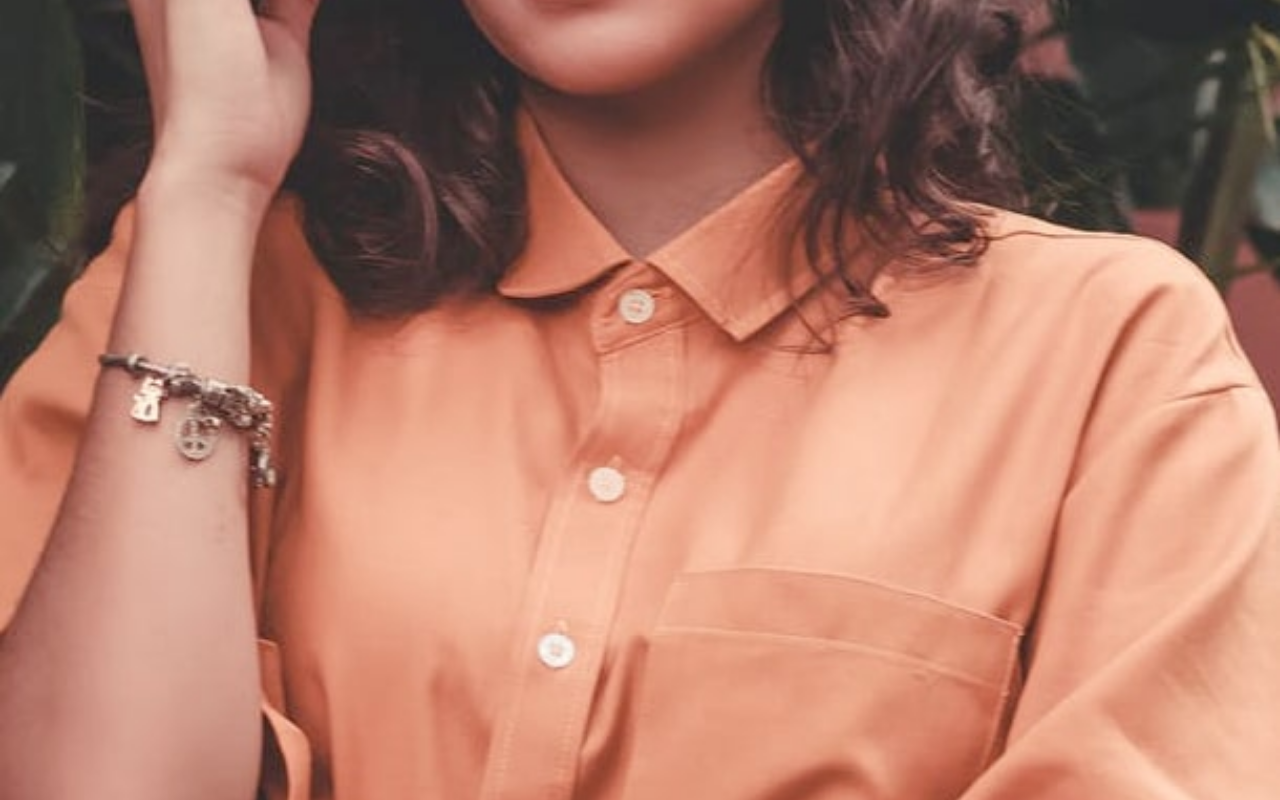
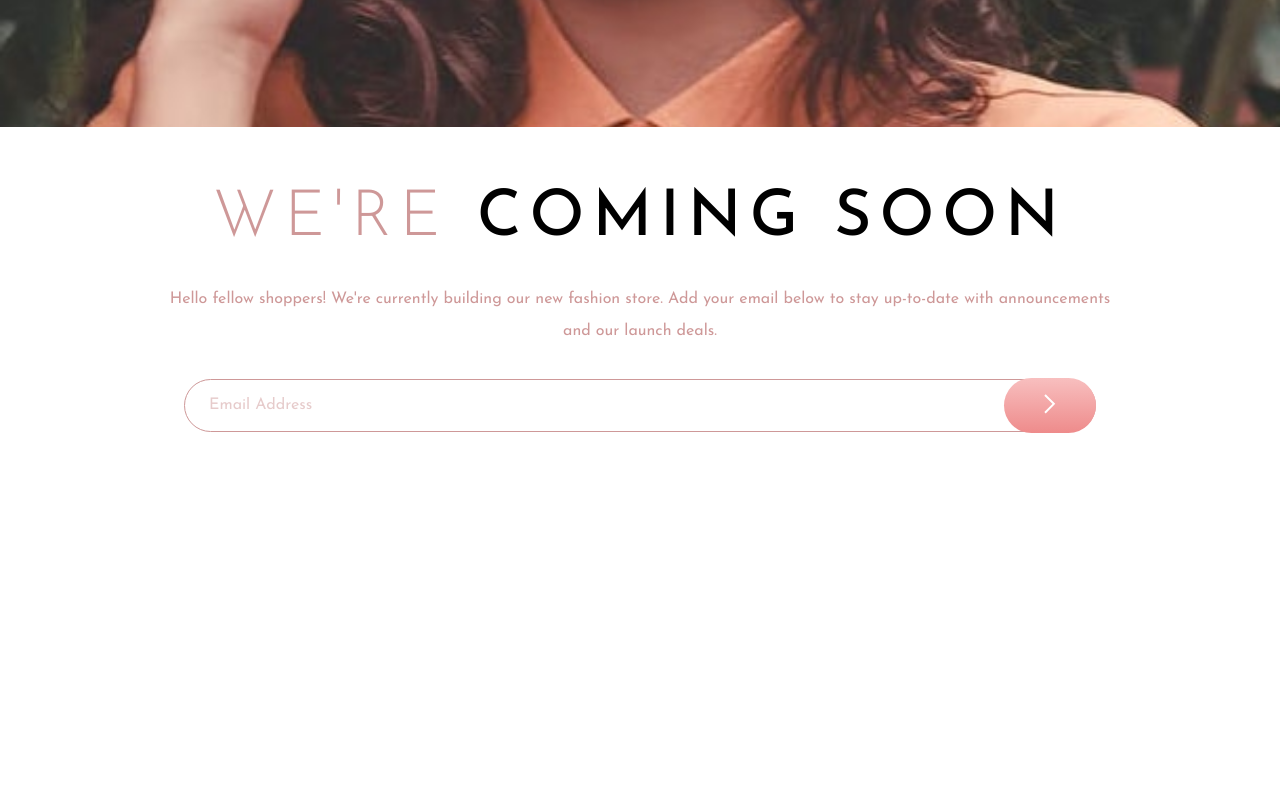
Before and after one commit to Acemeistre/FEM_Base-Apparel-coming-soon-page, a plain HTML site: page base-apparel-coming-soon-master/index.html in a window 1280 px wide. Shown: the part 620-1420 px from the top of the page. After the commit the page ends 1092 px from the top, so only its background shows below. Drawn offline with Linux system fonts and the light colour scheme.

Commit message:
Add tablet styles

```diff
--- a/base-apparel-coming-soon-master/styles.css
+++ b/base-apparel-coming-soon-master/styles.css
@@ -76,7 +76,7 @@ form {
 }
 
 input {
-    padding: .7rem 1.5rem;
+    padding: .8rem 1.5rem;
     border-radius: var(--spacing-300);
     border: 1px solid var(--color-pink);
     text-align: left;
@@ -131,3 +131,31 @@ input[aria-invalid="true"] {
 form.error .error-icon {
     display: block;
 }
+
+@media (min-width: 768px) {
+    picture img {
+        width: 100%;
+        height: auto;
+        aspect-ratio: 48 / 25;
+        object-fit: cover;
+        object-position: center 14%;
+    }
+    main {
+        padding: var(--spacing-500) 10rem;
+    }
+    .hero-banner {
+        font-size: var(--spacing-800);
+        line-height: var(--spacing-1000)
+    }
+    .hero-text {
+        line-height: var(--spacing-400);
+    }
+    input {
+        padding: 1.2rem 1.5rem;
+        border-radius: var(--spacing-400);
+    }
+    button {
+        padding: var(--spacing-200) var(--spacing-500);
+        border-radius: 2rem;
+    }
+}
```
